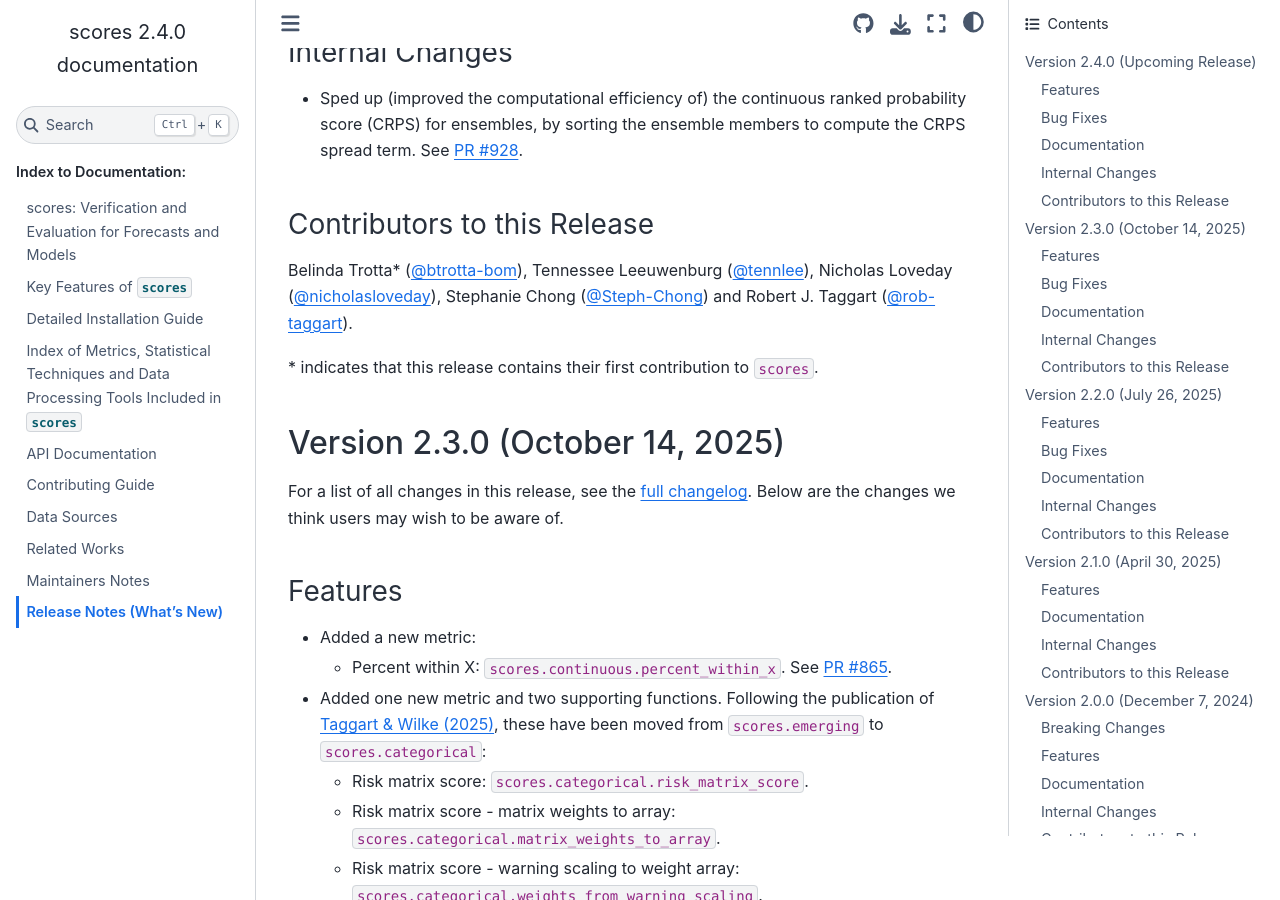
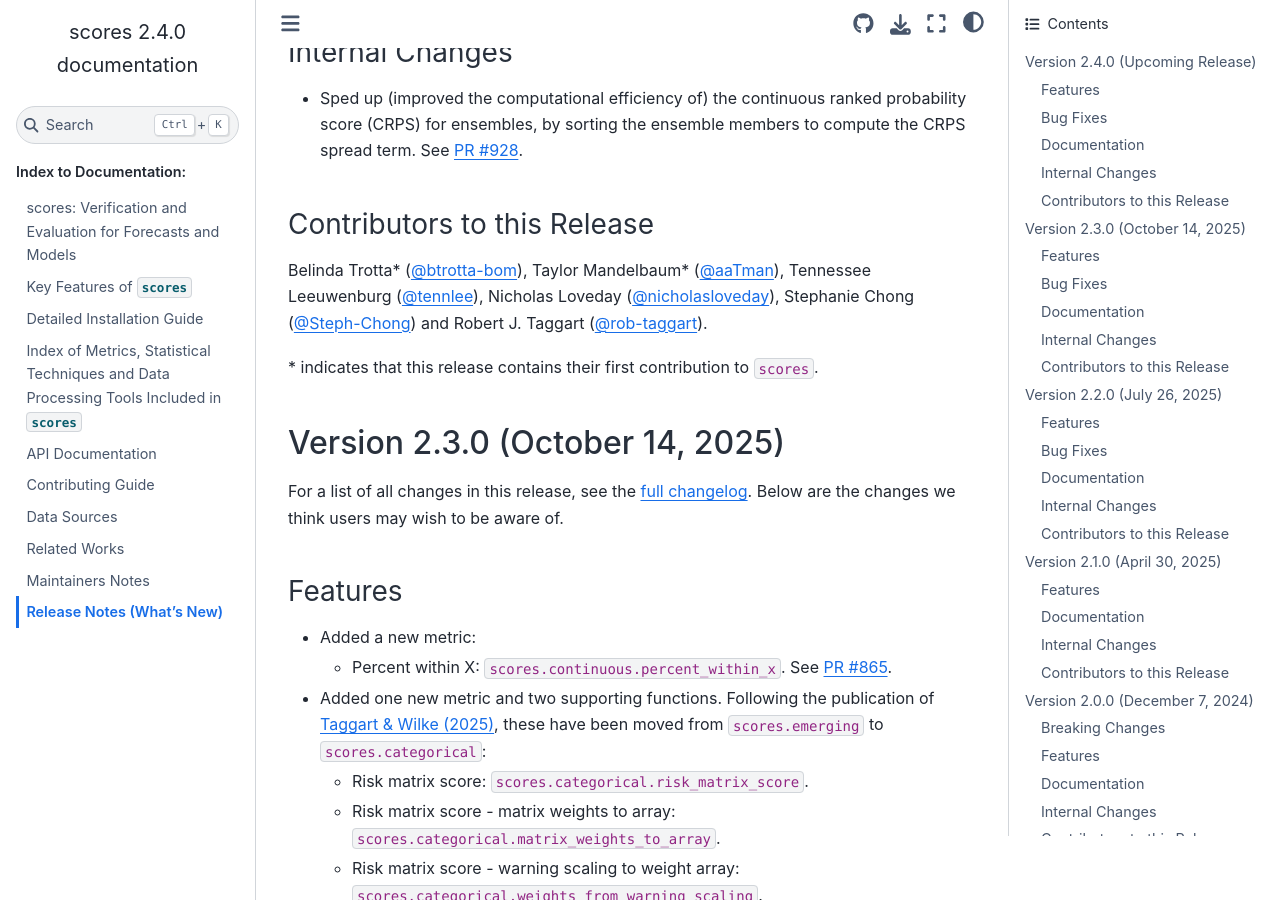
Before and after one commit to nci/scores, a Sphinx documentation site: the page built from docs/release_notes.md, in a window 1280 px wide and 900 px high, scrolled down 890 px. Built offline with Sphinx 7.4.7 and the Sphinx Book theme 1.1.4, drawn with Linux system fonts in a browser that asks for light colours; pages that are not in the unit, such as notebooks, are missing from menus.

Commit message:
Update contributors for release notes

```diff
--- a/docs/release_notes.md
+++ b/docs/release_notes.md
@@ -22,7 +22,7 @@ For a list of all changes in this release, see the [full changelog](https://gith
 
 ### Contributors to this Release
 
-Belinda Trotta* ([@btrotta-bom](https://github.com/btrotta-bom)), Tennessee Leeuwenburg ([@tennlee](https://github.com/tennlee)), Nicholas Loveday ([@nicholasloveday](https://github.com/nicholasloveday)), Stephanie Chong ([@Steph-Chong](https://github.com/Steph-Chong)) and Robert J. Taggart ([@rob-taggart](https://github.com/rob-taggart)).
+Belinda Trotta* ([@btrotta-bom](https://github.com/btrotta-bom)), Taylor Mandelbaum* ([@aaTman](https://github.com/aaTman)), Tennessee Leeuwenburg ([@tennlee](https://github.com/tennlee)), Nicholas Loveday ([@nicholasloveday](https://github.com/nicholasloveday)), Stephanie Chong ([@Steph-Chong](https://github.com/Steph-Chong)) and Robert J. Taggart ([@rob-taggart](https://github.com/rob-taggart)).
 
 \* indicates that this release contains their first contribution to `scores`.
 
```
